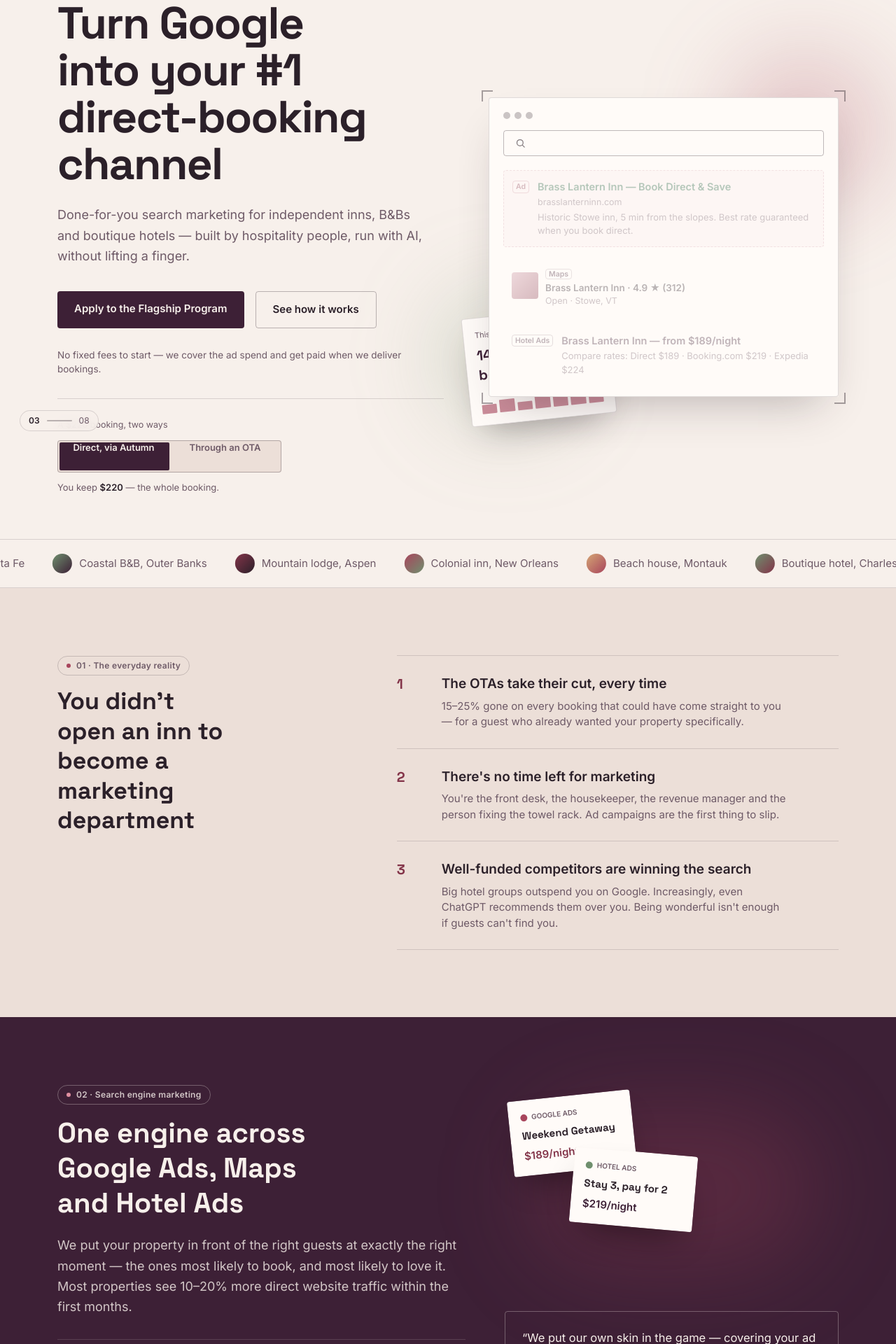
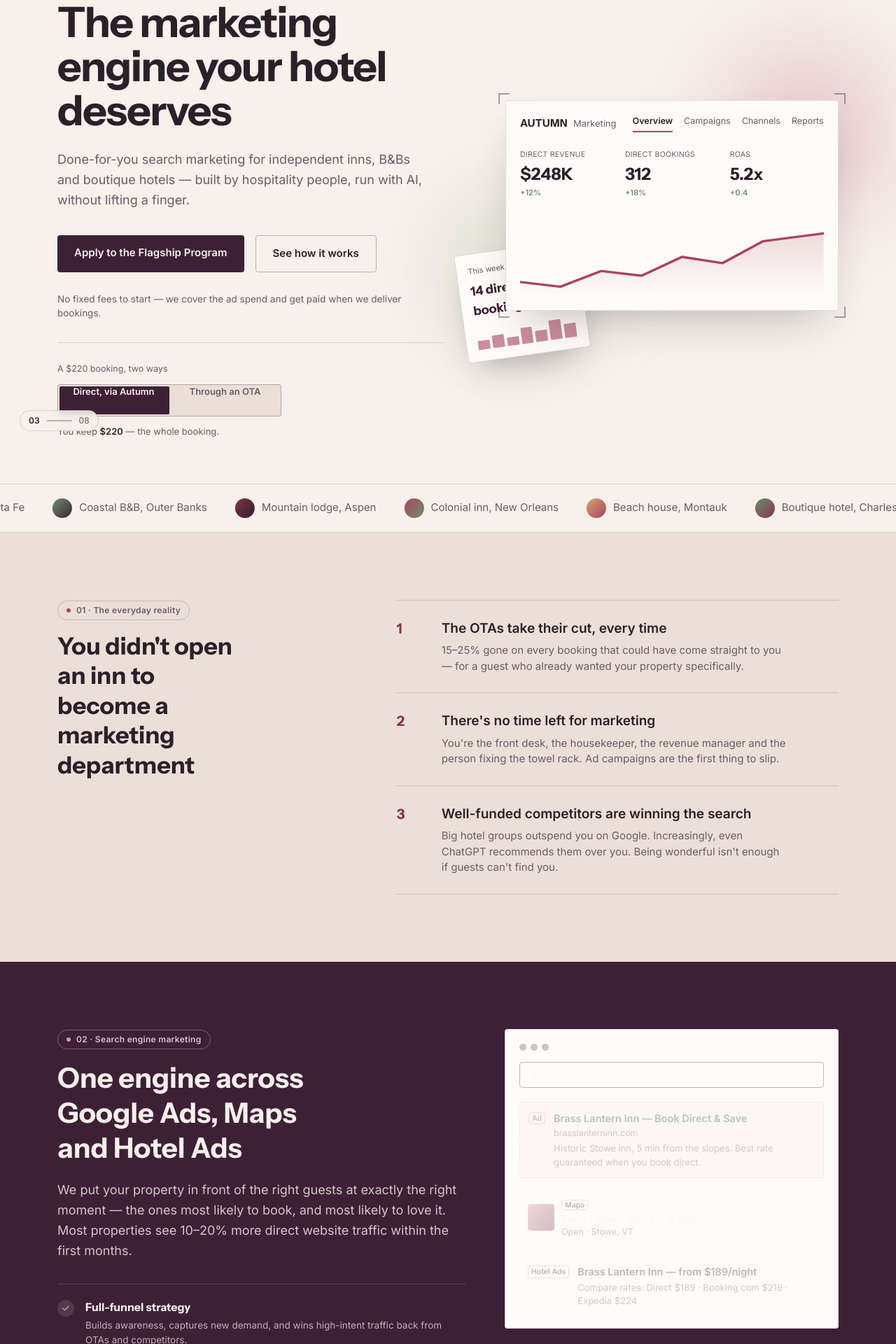
Before and after one commit to yafira/autumn, a Next.js app: page / in a window 1280 px wide. Shown: the part 160-2080 px from the top of the page at 70% size. Built offline with nearby package versions, Linux system fonts and the light colour scheme.

Commit message:
redesign: instrument sans, autumn-branded hero, pill badges

```diff
--- a/src/app/globals.css
+++ b/src/app/globals.css
@@ -13,7 +13,7 @@
   --color-sage: #6f8f6e;
   --color-gold: #d4a574;
 
-  --font-display: "Space Grotesk", "Arial", sans-serif;
+  --font-display: "Instrument Sans", "Arial", sans-serif;
   --font-sans: "Inter", -apple-system, BlinkMacSystemFont, "Segoe UI", sans-serif;
 }
 
--- a/src/app/layout.tsx
+++ b/src/app/layout.tsx
@@ -21,7 +21,7 @@
         />
         {/* eslint-disable-next-line @next/next/no-page-custom-font -- app-router layout, not pages/_document */}
         <link
-          href="https://fonts.googleapis.com/css2?family=Space+Grotesk:wght@500;600;700&family=Inter:wght@400;500;600&display=swap"
+          href="https://fonts.googleapis.com/css2?family=Instrument+Sans:wght@500;600;700&family=Inter:wght@400;500;600&display=swap"
           rel="stylesheet"
         />
       </head>
--- /dev/null
+++ b/src/components/AutumnDashboard.tsx
@@ -0,0 +1,86 @@
+"use client";
+
+import { useRef } from "react";
+import { motion, useInView } from "framer-motion";
+import Counter from "./Counter";
+
+const TABS = ["Overview", "Campaigns", "Channels", "Reports"];
+
+export default function AutumnDashboard() {
+  const ref = useRef<HTMLDivElement>(null);
+  const inView = useInView(ref, { once: true, margin: "0px 0px -10% 0px" });
+
+  return (
+    <div ref={ref} className="rounded-sm border border-ink/15 bg-card p-5">
+      <div className="mb-6 flex flex-wrap items-center justify-between gap-3">
+        <div className="flex items-center gap-2">
+          <span className="font-display text-[15px] font-bold uppercase tracking-wide">Autumn</span>
+          <span className="text-[13px] text-ink-soft">Marketing</span>
+        </div>
+        <div className="flex gap-4 text-[12.5px] text-ink-soft">
+          {TABS.map((t, i) => (
+            <span
+              key={t}
+              className={i === 0 ? "border-b-2 border-rose pb-1 font-semibold text-ink" : ""}
+            >
+              {t}
+            </span>
+          ))}
+        </div>
+      </div>
+
+      <div className="mb-7 grid grid-cols-3 gap-4">
+        <div>
+          <div className="mb-1 text-[10.5px] tracking-wide text-ink-soft">DIRECT REVENUE</div>
+          <div className="font-display text-2xl font-bold text-ink">
+            $<Counter target={248} suffix="K" />
+          </div>
+          <div className="mt-0.5 text-[11px] font-semibold text-sage">+12%</div>
+        </div>
+        <div>
+          <div className="mb-1 text-[10.5px] tracking-wide text-ink-soft">DIRECT BOOKINGS</div>
+          <div className="font-display text-2xl font-bold text-ink">
+            <Counter target={312} />
+          </div>
+          <div className="mt-0.5 text-[11px] font-semibold text-sage">+18%</div>
+        </div>
+        <div>
+          <div className="mb-1 text-[10.5px] tracking-wide text-ink-soft">ROAS</div>
+          <div className="font-display text-2xl font-bold text-ink">
+            <Counter target={5.2} decimals={1} suffix="x" />
+          </div>
+          <div className="mt-0.5 text-[11px] font-semibold text-sage">+0.4</div>
+        </div>
+      </div>
+
+      <div className="relative h-28 w-full">
+        <svg viewBox="0 0 300 100" className="h-full w-full" preserveAspectRatio="none">
+          <defs>
+            <linearGradient id="dashFade" x1="0" y1="0" x2="0" y2="1">
+              <stop offset="0%" stopColor="#a8455c" stopOpacity="0.18" />
+              <stop offset="100%" stopColor="#a8455c" stopOpacity="0" />
+            </linearGradient>
+          </defs>
+          <motion.path
+            d="M0 82 L40 88 L80 68 L120 74 L160 50 L200 58 L240 30 L300 20 L300 100 L0 100 Z"
+            fill="url(#dashFade)"
+            initial={{ opacity: 0 }}
+            animate={inView ? { opacity: 1 } : {}}
+            transition={{ duration: 1, delay: 0.6 }}
+          />
+          <motion.path
+            d="M0 82 L40 88 L80 68 L120 74 L160 50 L200 58 L240 30 L300 20"
+            fill="none"
+            stroke="#a8455c"
+            strokeWidth="3"
+            strokeLinecap="round"
+            strokeLinejoin="round"
+            initial={{ pathLength: 0 }}
+            animate={inView ? { pathLength: 1 } : {}}
+            transition={{ duration: 1.3, ease: [0.16, 1, 0.3, 1] }}
+          />
+        </svg>
+      </div>
+    </div>
+  );
+}
--- a/src/components/Counter.tsx
+++ b/src/components/Counter.tsx
@@ -7,11 +7,13 @@
   prefix = "",
   target,
   suffix = "",
+  decimals = 0,
   className = "",
 }: {
   prefix?: string;
   target: number;
   suffix?: string;
+  decimals?: number;
   className?: string;
 }) {
   const ref = useRef<HTMLSpanElement>(null);
@@ -23,15 +25,15 @@
     const controls = animate(0, target, {
       duration: 0.9,
       ease: [0.16, 1, 0.3, 1],
-      onUpdate: (v) => setValue(Math.round(v)),
+      onUpdate: (v) => setValue(Number(v.toFixed(decimals))),
     });
     return () => controls.stop();
-  }, [inView, target]);
+  }, [inView, target, decimals]);
 
   return (
     <span ref={ref} className={className}>
       {prefix}
-      {value}
+      {decimals > 0 ? value.toFixed(decimals) : value}
       {suffix}
     </span>
   );
--- a/src/components/Hero.tsx
+++ b/src/components/Hero.tsx
@@ -6,8 +6,8 @@
     <section className="pt-19 pb-16">
       <div className="mx-auto grid max-w-[1180px] grid-cols-1 items-center gap-16 px-8 lg:grid-cols-[1.05fr_0.95fr]">
         <div>
-          <h1 className="max-w-[11ch] font-display text-[40px] font-bold leading-[1.05] tracking-tight sm:text-[52px] lg:text-[64px]">
-            Turn Google into your #1 direct-booking channel
+          <h1 className="max-w-[13ch] font-display text-[40px] font-bold leading-[1.05] tracking-tight sm:text-[52px] lg:text-[60px]">
+            The marketing engine your hotel deserves
           </h1>
           <p className="mt-6 max-w-[46ch] text-[18px] leading-relaxed text-ink-soft">
             Done-for-you search marketing for independent inns, B&amp;Bs and boutique hotels — built by hospitality people, run with AI, without lifting a finger.
--- a/src/components/HeroVisual.tsx
+++ b/src/components/HeroVisual.tsx
@@ -2,7 +2,7 @@
 
 import { useRef } from "react";
 import { motion, useMotionValue, useSpring, useTransform } from "framer-motion";
-import SearchMock from "./SearchMock";
+import AutumnDashboard from "./AutumnDashboard";
 
 export default function HeroVisual() {
   const ref = useRef<HTMLDivElement>(null);
@@ -24,7 +24,7 @@
   }
 
   return (
-    <div className="relative">
+    <div className="relative mb-10 ml-6">
       {/* soft gradient-mesh backdrop */}
       <div className="pointer-events-none absolute -inset-10 -z-10">
         <div className="absolute -top-6 -right-6 h-56 w-56 rounded-full bg-rose/25 blur-3xl" />
@@ -33,14 +33,14 @@
 
       {/* secondary peeking card */}
       <motion.div
-        initial={{ opacity: 0, y: 20, rotate: -10 }}
-        whileInView={{ opacity: 1, y: 0, rotate: -6 }}
+        initial={{ opacity: 0, y: 20, rotate: -12 }}
+        whileInView={{ opacity: 1, y: 0, rotate: -8 }}
         viewport={{ once: true }}
         transition={{ duration: 0.6, ease: [0.16, 1, 0.3, 1] }}
-        className="absolute -bottom-8 -left-8 z-0 w-52 rounded-sm border border-ink/15 bg-card p-4 shadow-[0_25px_50px_-20px_rgba(43,32,41,0.35)]"
+        className="absolute -bottom-16 -left-16 z-0 w-44 rounded-sm border border-ink/15 bg-card p-4 shadow-[0_25px_50px_-20px_rgba(43,32,41,0.35)]"
       >
         <div className="mb-1.5 text-[11px] text-ink-soft">This week</div>
-        <div className="font-display text-xl font-bold text-plum">14 direct bookings</div>
+        <div className="font-display text-lg font-bold text-plum">14 direct bookings</div>
         <div className="mt-2.5 flex h-8 items-end gap-1">
           {[40, 55, 35, 70, 50, 85, 60].map((h, i) => (
             <span key={i} className="w-full rounded-[1px] bg-rose/60" style={{ height: `${h}%` }} />
@@ -62,7 +62,7 @@
           style={{ rotateX, rotateY, transformPerspective: 900 }}
           className="shadow-[0_30px_60px_-25px_rgba(43,32,41,0.3)]"
         >
-          <SearchMock />
+          <AutumnDashboard />
         </motion.div>
       </div>
     </div>
--- a/src/components/PriceCardStack.tsx
+++ /dev/null
@@ -1,39 +0,0 @@
-"use client";
-
-import { motion } from "framer-motion";
-
-export default function PriceCardStack() {
-  return (
-    <div className="relative h-[300px] w-full">
-      <div className="absolute inset-8 rounded-full bg-rose/25 blur-3xl" />
-
-      <motion.div
-        initial={{ opacity: 0, y: 16, rotate: -8 }}
-        whileInView={{ opacity: 1, y: 0, rotate: -6 }}
-        viewport={{ once: true }}
-        transition={{ duration: 0.6, ease: [0.16, 1, 0.3, 1] }}
-        className="absolute left-2 top-4 w-44 rounded-sm border border-linen/25 bg-card p-4 shadow-[0_25px_50px_-20px_rgba(0,0,0,0.45)]"
-      >
-        <div className="mb-2 flex items-center gap-1.5 text-[10px] font-semibold text-ink-soft">
-          <span className="inline-block h-2.5 w-2.5 rounded-full bg-rose" /> GOOGLE ADS
-        </div>
-        <div className="font-display text-[15px] font-bold text-ink">Weekend Getaway</div>
-        <div className="mt-1.5 text-[15px] font-bold text-rose-deep">$189/night</div>
-      </motion.div>
-
-      <motion.div
-        initial={{ opacity: 0, y: 16, rotate: 8 }}
-        whileInView={{ opacity: 1, y: 0, rotate: 5 }}
-        viewport={{ once: true }}
-        transition={{ duration: 0.6, delay: 0.12, ease: [0.16, 1, 0.3, 1] }}
-        className="absolute left-24 top-24 w-44 rounded-sm border border-linen/25 bg-card p-4 shadow-[0_25px_50px_-20px_rgba(0,0,0,0.45)]"
-      >
-        <div className="mb-2 flex items-center gap-1.5 text-[10px] font-semibold text-ink-soft">
-          <span className="inline-block h-2.5 w-2.5 rounded-full bg-sage" /> HOTEL ADS
-        </div>
-        <div className="font-display text-[15px] font-bold text-ink">Stay 3, pay for 2</div>
-        <div className="mt-1.5 text-[15px] font-bold text-plum">$219/night</div>
-      </motion.div>
-    </div>
-  );
-}
--- a/src/components/Sem.tsx
+++ b/src/components/Sem.tsx
@@ -1,5 +1,5 @@
 import FunnelDiagram from "./FunnelDiagram";
-import PriceCardStack from "./PriceCardStack";
+import SearchMock from "./SearchMock";
 import Eyebrow from "./Eyebrow";
 
 const FEATURES = [
@@ -53,7 +53,7 @@
           </div>
 
           <div className="flex flex-col gap-6">
-            <PriceCardStack />
+            <SearchMock />
             <div className="rounded-sm border border-linen/30 p-6">
               <p className="text-[16.5px] leading-relaxed text-linen">
                 &ldquo;We put our own skin in the game — covering your ad spend, and only getting paid when we deliver bookings.&rdquo;
```
